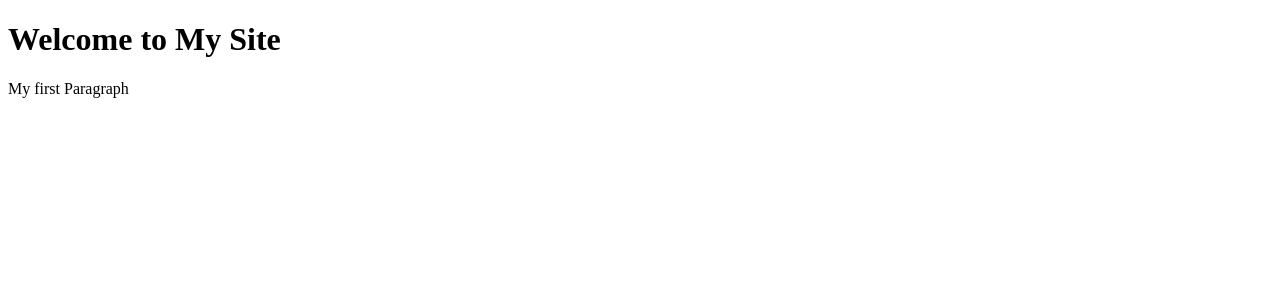
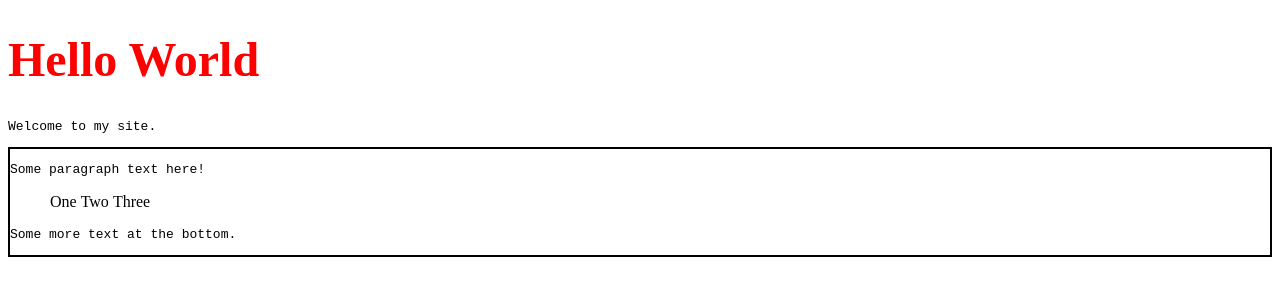
Before and after one commit to avantika91/avantika-site2022, a plain HTML site: page index.html in a window 1280 px wide. Drawn offline with Linux system fonts and the light colour scheme.

Commit message:
Update index.html

```diff
--- a/index.html
+++ b/index.html
@@ -2,10 +2,32 @@
 <html>
   <head>
     <meta charset="utf-8">
-    <title>Avantika site</title>
+    <title>Hello | My Site</title>
+    <!-- Global site tag (gtag.js) - Google Analytics -->
+<script async src="https://www.googletagmanager.com/gtag/js?id=G-WSLKB9GG5Z"></script>
+<script>
+  window.dataLayer = window.dataLayer || [];
+  function gtag(){dataLayer.push(arguments);}
+  gtag('js', new Date());
+
+  gtag('config', 'G-WSLKB9GG5Z');
+</script>
   </head>
   <body>
-    <h1>Welcome to My Site</h1>
-    <p>My first Paragraph</p>
+    <h1 style="font-size:48px; color: red;">Hello World</h1>
+
+    <p style="font-family: monospace; color: '#ccc';">Welcome to my site.</p>
+
+    <div style="border: 2px solid #000;">
+      <p style="font-family: monospace; color: '#ccc';">Some paragraph text here!</p>
+
+      <ol style="list-style:none;">
+        <li style="display: inline;">One</li>
+        <li style="display: inline;">Two</li>
+        <li style="display: inline;">Three</li>
+      </ol>
+
+      <p style="font-family: monospace; color: 'red';">Some more text at the bottom.</p>
+    </div>
   </body>
-</html
+</html>
```
